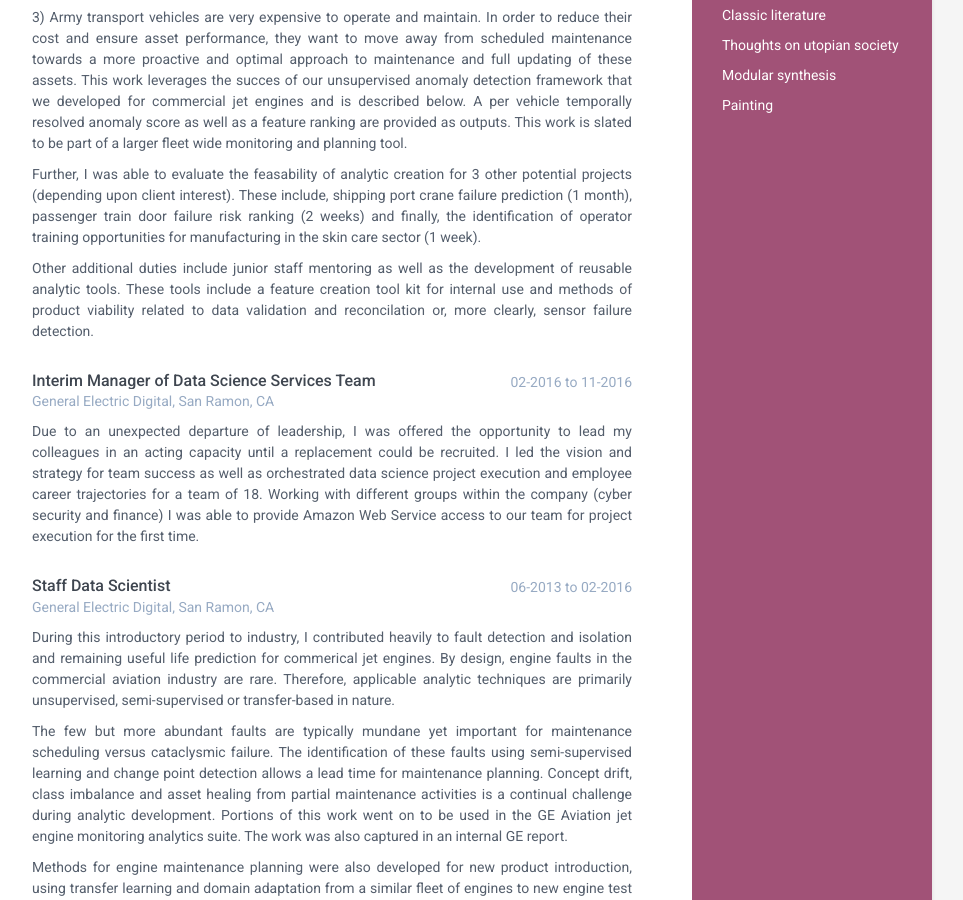
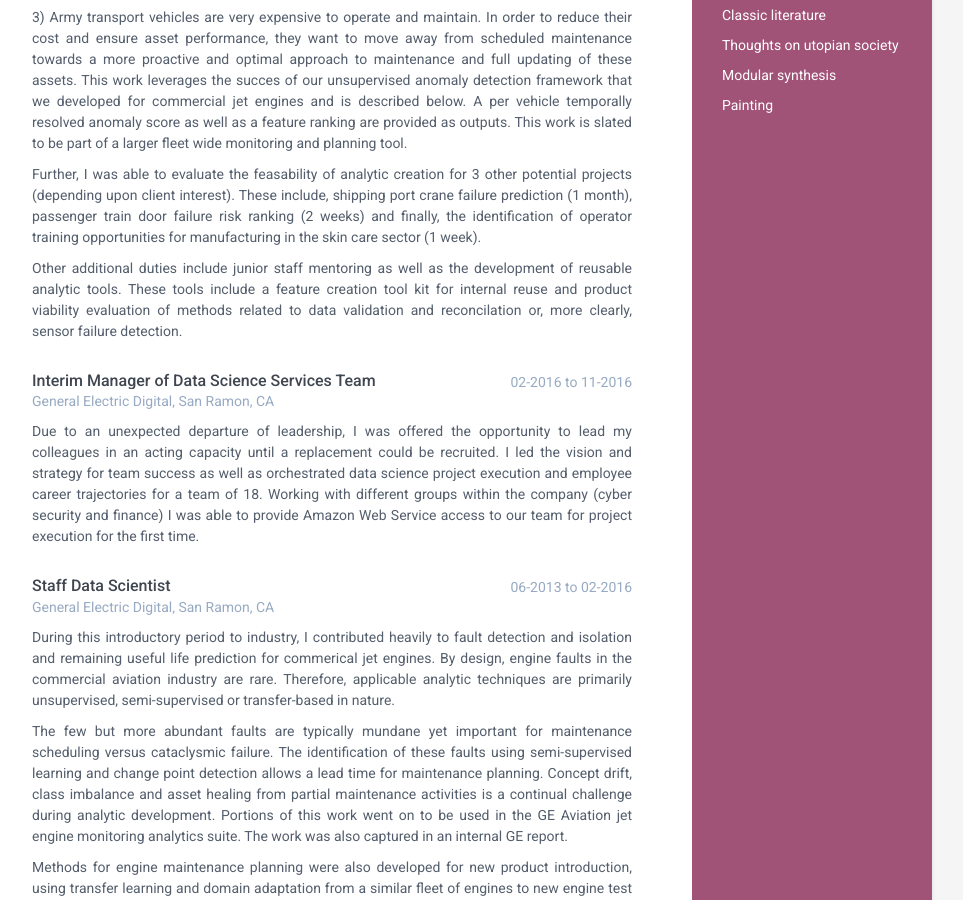
Before and after one commit to AlexanderGraf/online-cv, a Jekyll site: the page built from index.html, in a window 1280 px wide and 900 px high, scrolled down 1110 px. Shown: the whole window, without its empty margins (188-1151 px from the left). Built offline with Jekyll 4.4.1, drawn with Linux system fonts in a browser that asks for light colours; some web fonts are replaced.

Commit message:
updated text

```diff
--- a/_includes/experience.html
+++ b/_includes/experience.html
@@ -22,7 +22,7 @@
 
                         <p style="text-align:justify">Further, I was able to evaluate the feasability of analytic creation for 3 other potential projects (depending upon client interest). These include, shipping port crane failure prediction (1 month), passenger train door failure risk ranking (2 weeks) and finally, the identification of operator training opportunities for manufacturing in the skin care sector (1 week).</p>
 
-                        <p style="text-align:justify">Other additional duties include junior staff mentoring as well as the development of reusable analytic tools.  These tools include a feature creation tool kit for internal use and methods of product viability related to data validation and reconcilation or, more clearly, sensor failure detection.</p>
+                        <p style="text-align:justify">Other additional duties include junior staff mentoring as well as the development of reusable analytic tools.  These tools include a feature creation tool kit for internal reuse and product viability evaluation of methods related to data validation and reconcilation or, more clearly, sensor failure detection.</p>
                     </div><!--//details-->
                 </div><!--//item-->
 
```
